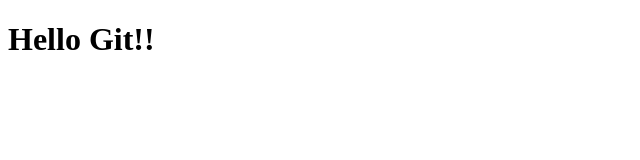
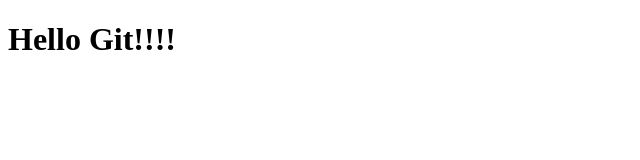
Before and after one commit to Rafal-Welzant/git-course-4, a plain HTML site: page index.html in a window 1280 px wide. Shown: the full height of the page, 0-640 px from the left. Drawn offline with Linux system fonts and the light colour scheme.

Commit message:
Helo Git !!!! changed in index.html

```diff
--- a/index.html
+++ b/index.html
@@ -7,6 +7,6 @@
     <title>ISA Git Course 4</title>
 </head>
 <body>
-    <h1>Hello Git!!</h1>
+    <h1>Hello Git!!!!</h1>
 </body>
 </html>
```
